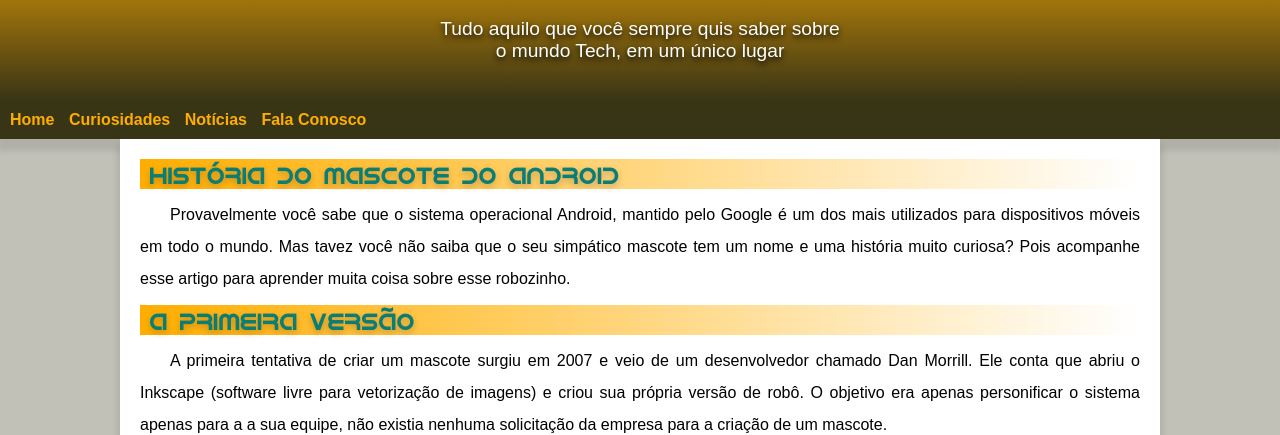
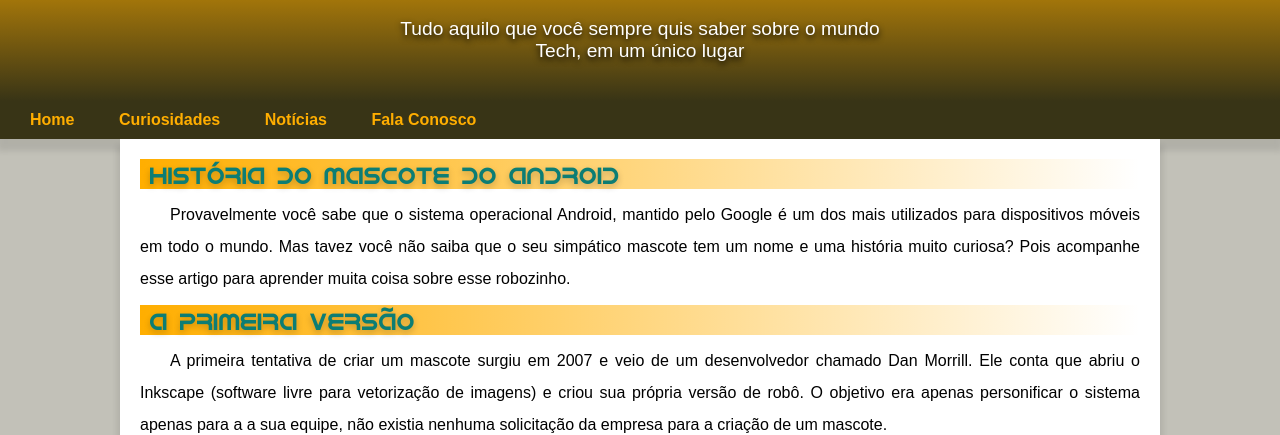
Before and after one commit to BrunoFujisaki/html-css, a plain HTML site: page desafios/d010b/android.html in a window 1280 px wide. Shown: the part 89-524 px from the top of the page. Drawn offline with Linux system fonts and the light colour scheme.

Commit message:
Update style.css

```diff
--- a/desafios/d010b/estilo/style.css
+++ b/desafios/d010b/estilo/style.css
@@ -46,7 +46,7 @@
 
 header p{
     font-family: var(--fontpadrao);
-    width: 400px;
+    width: 500px;
     margin: auto;
     padding-top: 20px;
     padding-left: 10px;
@@ -64,14 +64,14 @@
     text-decoration: none;
     color: var(--cor1);
     font-weight: bold;
-    padding-right: 10px;
+    padding: 20px;
     transition-duration: .5s;
+    border-radius: 5px;
 }
 
 nav a:hover{
     background-color: var(--cor2);
     padding: 10px;
-    border-radius: 5px;
     color: var(--cor3);
 }
 
```
